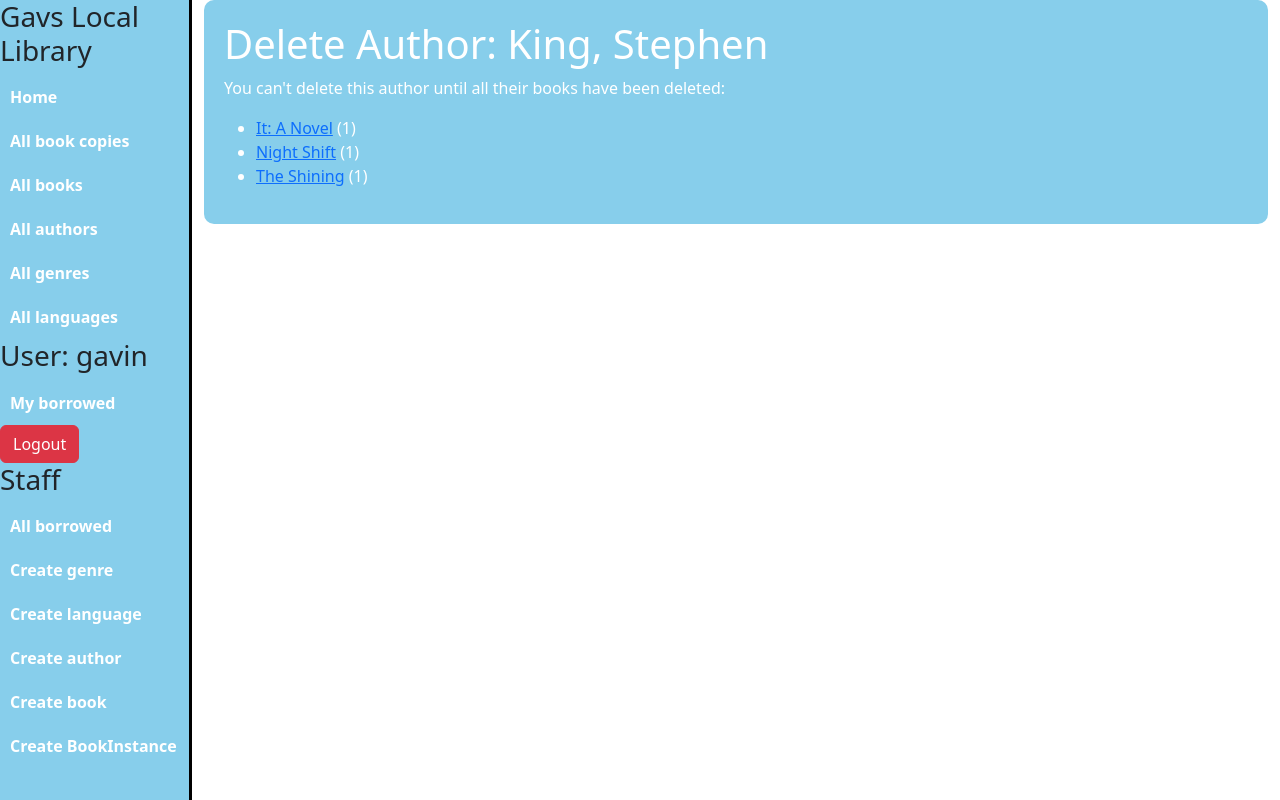
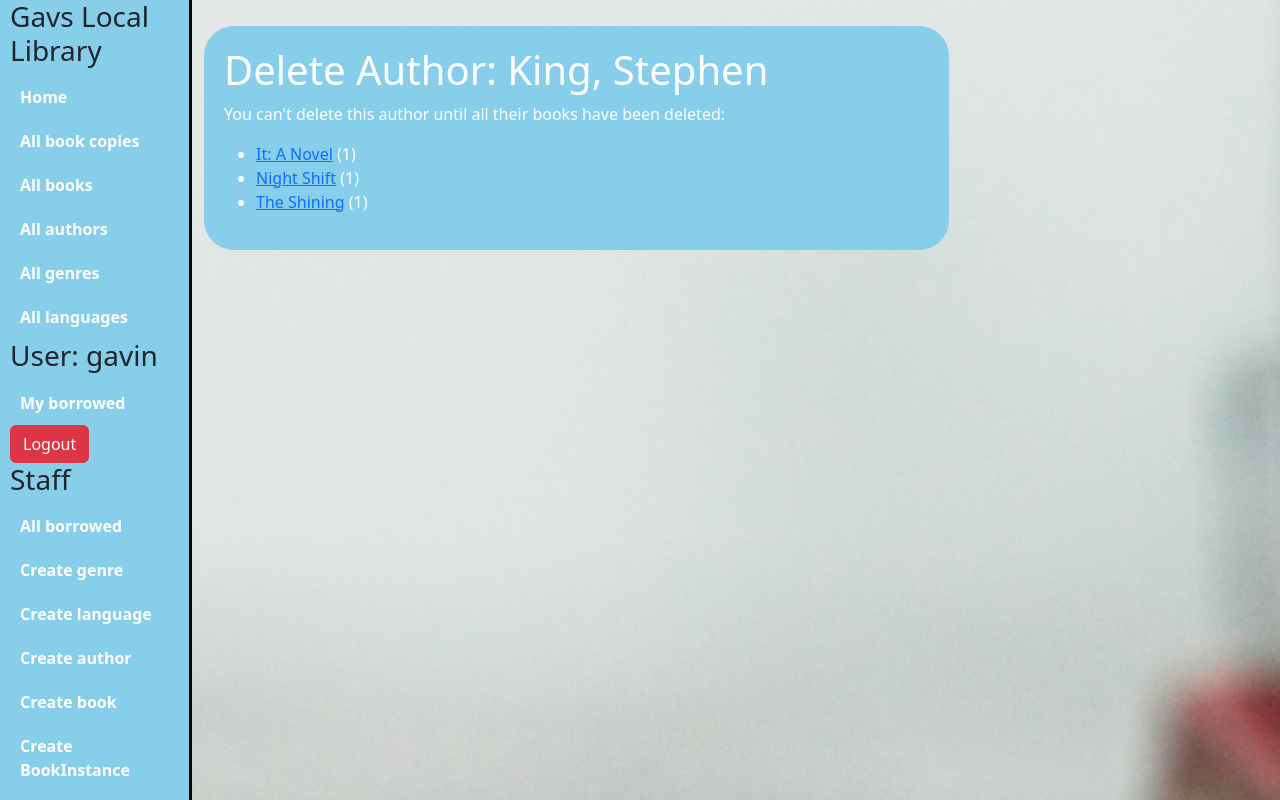
Before and after one commit to gavink01/csci313-assignment-3-Gavin-Kestner, a Django app: page /catalog/author/3/delete/ in a window 1280 px wide. Run offline with Django 5.2, Linux system fonts and the light colour scheme; a user stored in the database is signed in; data comes from the database, SQL or seed files in the repository; both versions use the stored data as it was after the commit.

Commit message:
Final Revision
Added a background image and fixed a lot with the styling and added some forgotten templates.

```diff
--- a/locallibrary/catalog/static/css/styles.css
+++ b/locallibrary/catalog/static/css/styles.css
@@ -1,11 +1,12 @@
 
 .sidebar-nav {
   margin-top: 20px;
-  padding: 0;
+  padding: 10;
   list-style: none;
 }
 
 .sidebar-nav li {
+  padding-left: 10px;
   font-weight: bold;
 }
 
@@ -22,10 +23,17 @@
   background-color: #87ceeb;
   color: #ffffff;
   padding: 20px;
-  border-radius: 10px;
+  border-radius: 30px;
+  margin-right: 30%;
+}
+
+body{
+  background-size:auto;
+  background-position: center;
 }
 
 .main {
+  padding-top: 2%;
   margin-left: 15vw;
 }
 
--- a/locallibrary/catalog/templates/base_generic.html
+++ b/locallibrary/catalog/templates/base_generic.html
@@ -16,7 +16,7 @@
   {% load static %}
   <link rel="stylesheet" href="{% static '/css/styles.css' %}" />
 </head>
-<body>
+<body style="background-image:url('{% static "background.jpg"%}')">
   <div class="container-fluid">
     <div class="row">
       <div class="col-md-2 mysidebar" style="border-right: solid; border-color: black;">
@@ -66,9 +66,11 @@
       </div>
       <div class="col main">
         <!-- Content -->
-        <div class="blue-box center-box" style="border-color: black;">
-          {% block content %}
-          {% endblock %}
+        <div>
+          <div class="blue-box center-box">
+            {% block content %}
+            {% endblock %}
+          </div>
         </div>
       </div>
     </div>
```
Also changed, not shown: locallibrary/catalog/templates/catalog/bookinstance_confirm_delete.html (added, +14 -0 lines), locallibrary/catalog/static/background.jpg (added), locallibrary/db.sqlite3.
